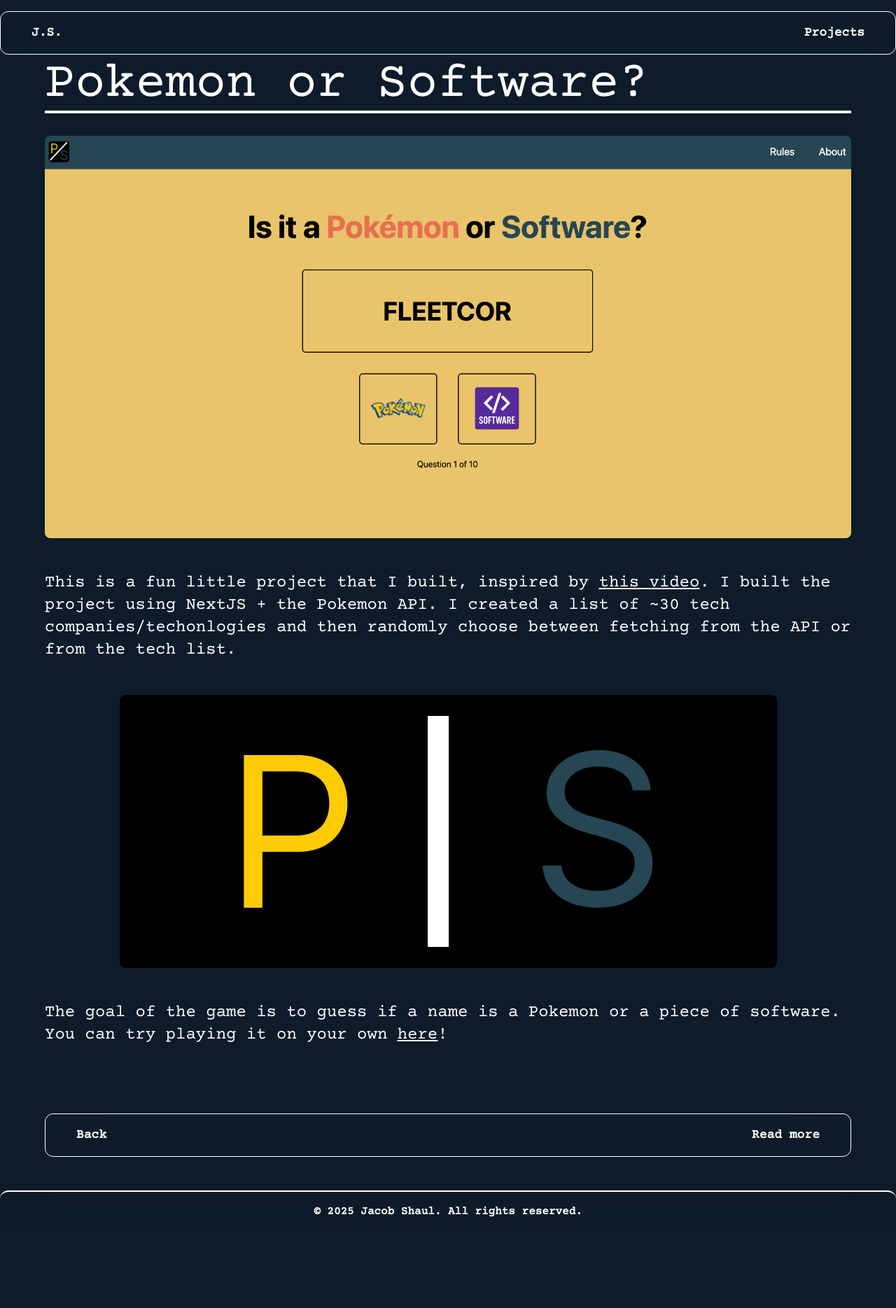
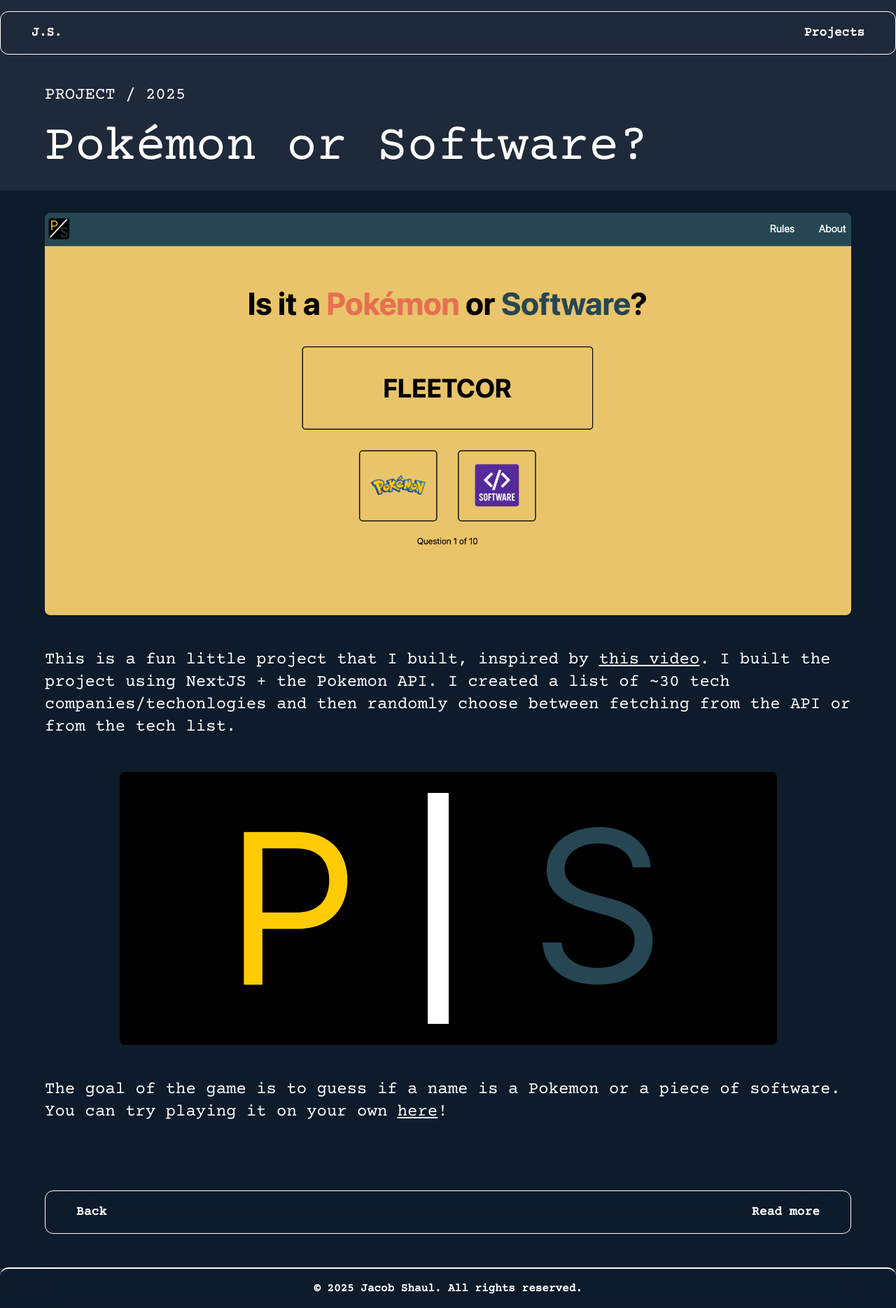
Before and after one commit to jacob-s-codes/portfolio, a Next.js app: page /projects/pokemonorsoftware in a window 1280 px wide. Shown: the whole page at 70% size. Before the commit the page ends 1759 px from the top, so only its background shows below. Built offline with nearby package versions, Linux system fonts and the light colour scheme.

Commit message:
updated project tabs

```diff
--- a/src/app/projects/24live/page.tsx
+++ b/src/app/projects/24live/page.tsx
@@ -5,9 +5,14 @@
 
 const page = () => {
     return (
-        <div className='mx-auto w-full max-w-6xl lg:text-2xl text-xl'>
-            <h1 className='lg:text-7xl text-5xl pt-6'>24 Live</h1>
-            <hr className='border-2 border-white' />
+        <div className=''>
+            <div className="bg-gray-800 -mt-[70px] pt-32 pb-6 -mx-6 xl:mx-0">
+                <div className="mx-auto w-full max-w-6xl px-6 xl:px-0 lg:text-2xl text-xl">
+                    <p>PROJECT / 2026</p>
+                    <h1 className='lg:text-7xl text-5xl mt-6 w-fit '>24 Live</h1>
+                </div>
+            </div>
+            <div className="mx-auto w-full max-w-6xl lg:text-2xl text-xl'">
                 <div className='w-full flex items-center justify-center mt-8'>
                     <img src="/24home.png" alt="24 Live logo" className='rounded-lg' />
                 </div>
@@ -39,6 +44,8 @@
                 </div>
 
                 <Bottombuttons link='/projects/modetocode' />
+            </div>
+
 
 
 
--- a/src/app/projects/modetocode/page.tsx
+++ b/src/app/projects/modetocode/page.tsx
@@ -1,12 +1,19 @@
 import Bottombuttons from '@/app/components/Bottombuttons'
+import NoStyleCryptotext from '@/app/components/NoStyleCryptotext'
+import CryptoText from '@/app/components/NoStyleCryptotext'
 import Link from 'next/link'
 import React from 'react'
 
 const page = () => {
     return (
-        <div className='mx-auto w-full max-w-6xl lg:text-2xl text-xl'>
-            <h1 className='lg:text-7xl text-5xl pt-6'>Mode to Code</h1>
-            <hr className='border-2 border-white' />
+        <div className=''>
+            <div className="bg-gray-800 -mt-[70px] pt-32 pb-6 -mx-6 xl:mx-0">
+                <div className="mx-auto w-full max-w-6xl px-6 xl:px-0 lg:text-2xl text-xl">
+                    <p>PROJECT / 2026</p>
+                    <h1 className='lg:text-7xl text-5xl mt-6 w-fit '>Mode to Code</h1>
+                </div>
+            </div>
+            <div className="mx-auto w-full max-w-6xl lg:text-2xl text-xl">
                 <div className='w-full flex items-center justify-center mt-8'>
                     <img src="/mtc/teachingimg17.jpg" alt="Mode to Code logo" className='rounded-lg' />
                 </div>
@@ -34,20 +41,19 @@
 
                 <div>
                     <ul className='list-disc list-inside space-y-2'>
-                    <li><a href="https://www.cnn.com/2025/09/27/tech/sillicon-valley-seniors-ai-course" target='_blank' className='underline hover:text-paleslate'>CNN</a></li>
-                    <li><a href="https://www.nbcbayarea.com/video/news/local/sf-teen-is-helping-other-students-learn-computer-coding/3953420/" target='_blank' className='underline hover:text-paleslate'>NBC Bay Area</a></li>
-                    <li><a href="https://dillerteenawards.org/recipient/jacob-shaul/" target='_blank' className='underline hover:text-paleslate'>Diller Teen Tikkun Olam Award</a></li>
-                    <li><a href="https://www.sfchronicle.com/college-admissions/article/college-application-university-california-20889356.php" target='_blank' className='underline hover:text-paleslate'>San Francisco Chronicle</a></li>
-                    <li><a href="https://www.ktvu.com/news/teen-teaching-ai-free-grows-program-international-movement" target='_blank' className='underline hover:text-paleslate'>KTVU Fox</a></li>
+                        <li><a href="https://www.cnn.com/2025/09/27/tech/sillicon-valley-seniors-ai-course" target='_blank' className='underline '><CryptoText text="CNN" /></a></li>
+                        <li><a href="https://www.nbcbayarea.com/video/news/local/sf-teen-is-helping-other-students-learn-computer-coding/3953420/" target='_blank' className='underline '><CryptoText text="NBC Bay Area" /></a></li>
+                        <li><a href="https://dillerteenawards.org/recipient/jacob-shaul/" target='_blank' className='underline '><CryptoText text="Diller Teen Tikkun Olam Award" /></a></li>
+                        <li><a href="https://www.sfchronicle.com/college-admissions/article/college-application-university-california-20889356.php" target='_blank' className='underline '><CryptoText text="San Francisco Chronicle" /></a></li>
+                        <li><a href="https://www.ktvu.com/news/teen-teaching-ai-free-grows-program-international-movement" target='_blank' className='underline '><CryptoText text="KTVU Fox" /></a></li>
                     </ul>
                 </div>
                 <div className='py-12'>
-                <p>You can learn more <a href="https://modetocode.com" target="_blank" className='underline hover:text-paleslate'>here</a>.</p>
+                    <p>You can learn more <a href="https://modetocode.com" target="_blank" className='underline '><NoStyleCryptotext text="here"/></a>.</p>
                 </div>
 
                 <Bottombuttons link='/projects/uhshacks' />
-
-
+            </div>
 
         </div>
     )
--- a/src/app/projects/pokemonorsoftware/page.tsx
+++ b/src/app/projects/pokemonorsoftware/page.tsx
@@ -1,18 +1,24 @@
 import Bottombuttons from '@/app/components/Bottombuttons'
+import CryptoText from '@/app/components/NoStyleCryptotext'
 import Link from 'next/link'
 import React from 'react'
 
 const page = () => {
     return (
-        <div className='mx-auto w-full lg:text-2xl text-xl max-w-6xl'>
-            <h1 className='lg:text-7xl text-5xl mt-6 w-fit '>Pokemon or Software?</h1>
-            <hr className='border-2 border-white' />
+        <div className=''>
+            <div className="bg-gray-800 -mt-[70px] pt-32 pb-6 -mx-6 xl:mx-0">
+                <div className="mx-auto w-full max-w-6xl px-6 xl:px-0 lg:text-2xl text-xl">
+                    <p>PROJECT / 2025</p>
+                    <h1 className='lg:text-7xl text-5xl mt-6 w-fit '>Pokémon or Software?</h1>
+                </div>
+            </div>
+            <div className="mx-auto w-full lg:text-2xl text-xl max-w-6xl">
                 <div className='w-full flex items-center justify-center mt-8'>
                     <img src="/psscreen.png" alt="UHS Hacks Pic" className='rounded-lg' />
                 </div>
 
                 <div className='py-12'>
-                <p>This is a fun little project that I built, inspired by <a href="https://www.youtube.com/shorts/b-CaKFaefAM" className=" hover:text-paleslate underline" target="_blank">this video</a>. I built the project using NextJS + the Pokemon API. I created a list of ~30 tech companies/techonlogies and then randomly choose between fetching from the API or from the tech list.</p>
+                    <p>This is a fun little project that I built, inspired by <a href="https://www.youtube.com/shorts/b-CaKFaefAM" className="underline" target="_blank"><CryptoText text="this video"></CryptoText></a>. I built the project using NextJS + the Pokemon API. I created a list of ~30 tech companies/techonlogies and then randomly choose between fetching from the API or from the tech list.</p>
                 </div>
 
                 <div className='w-full flex justify-center'>
@@ -20,10 +26,11 @@
                 </div>
 
                 <div className='py-12'>
-                <p>The goal of the game is to guess if a name is a Pokemon or a piece of software. You can try playing it on your own <span className='underline hover:text-paleslate'><a href="https://pokemonorosoft.vercel.app/" target='_blank'>here</a></span>!</p>
+                    <p>The goal of the game is to guess if a name is a Pokemon or a piece of software. You can try playing it on your own <span className='underline '><a href="https://pokemonorosoft.vercel.app/" target='_blank'><CryptoText text="here"></CryptoText></a></span>!</p>
                 </div>
                 <Bottombuttons link='/projects/24live' />
 
+            </div>
 
 
         </div>
--- a/src/app/projects/uhshacks/page.tsx
+++ b/src/app/projects/uhshacks/page.tsx
@@ -1,13 +1,18 @@
 import Bottombuttons from '@/app/components/Bottombuttons'
+import NoStyleCryptotext from '@/app/components/NoStyleCryptotext'
 import Link from 'next/link'
 import React from 'react'
 
 const page = () => {
     return (
-        <div className='relative mx-auto w-full max-w-6xl lg:text-2xl text-xl z-10 overflow-hidden'>
-
-            <h1 className='lg:text-7xl text-5xl mt-6'>UHS Hacks</h1>
-            <hr className='border-2 border-white' />
+        <div className=''>
+            <div className="bg-gray-800 -mt-[70px] pt-32 pb-6 -mx-6 xl:mx-0">
+                <div className="mx-auto w-full max-w-6xl px-6 xl:px-0 lg:text-2xl text-xl">
+                    <p>PROJECT / 2026</p>
+                    <h1 className='lg:text-7xl text-5xl mt-6 w-fit '>UHS Hacks</h1>
+                </div>
+            </div>
+            <div className="relative mx-auto w-full max-w-6xl lg:text-2xl text-xl z-10 overflow-hidden">
                 <div className='w-full flex items-center justify-center mt-8'>
                     <img src="/uhshacks/fullimage.jpg" alt="UHS Hacks Pic" className='rounded-lg' />
                 </div>
@@ -21,10 +26,12 @@
                 </div>
 
                 <div className='py-12'>
-                <p>I also developed the website using NextJS and the internal software for the project. You can check out the wesite <span className='underline hover:text-paleslate'><a href="https://uhshacks.com" target='_blank'>here</a></span>.</p>
+                    <p>I also developed the website using NextJS and the internal software for the project. You can check out the wesite <span className='underline '><a href="https://uhshacks.com" target='_blank'><NoStyleCryptotext text="here" /></a></span>.</p>
                 </div>
 
                 <Bottombuttons link='/projects/pokemonorsoftware' />
+            </div>
+
 
 
 
```
Also changed, not shown: src/app/HomeClient.tsx (+5 -5 lines), 1 other file (tests, documents, lock files or other folders). Lines whose indentation alone changed are shown as unchanged.
